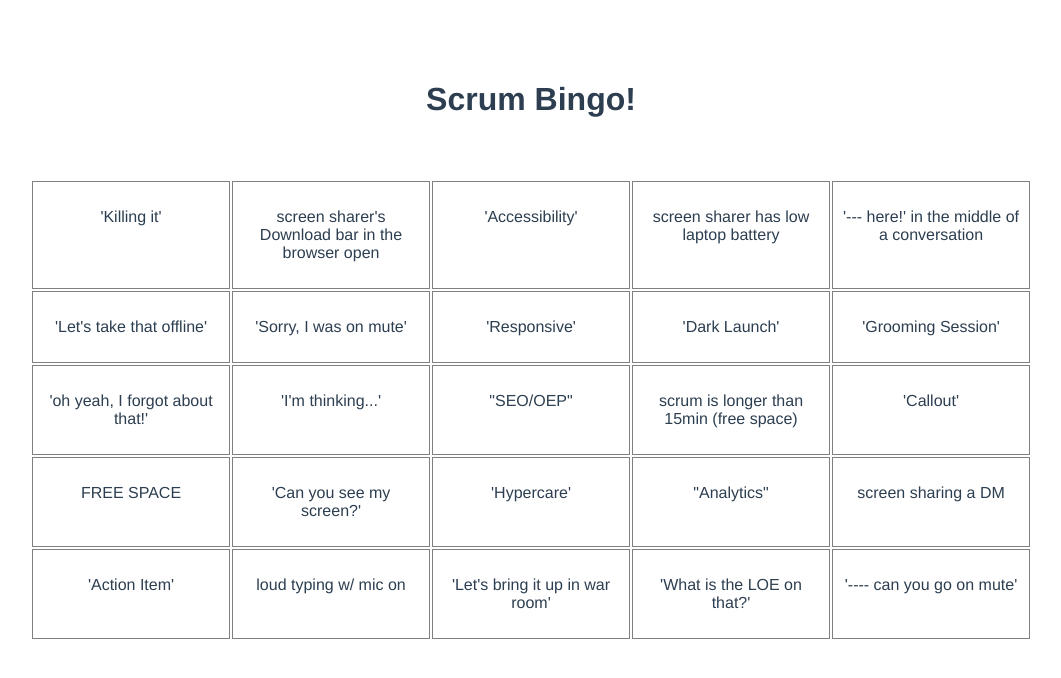
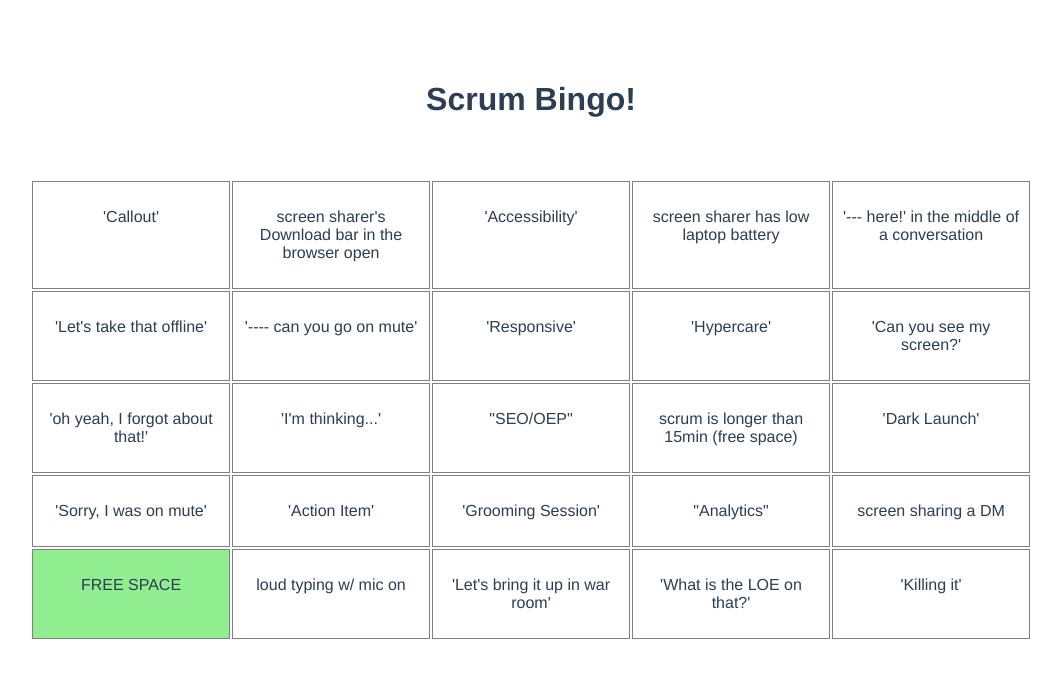
Before and after one commit to jsonpoindexter/meeting-bingo, a Vue app: page / in a window 1280 px wide. Shown: the top 678 px of the page, without its empty margins (109-1170 px from the left). Built offline with nearby package versions, Linux system fonts and the light colour scheme.

Commit message:
Don't allow de-select of 'FREE SPACE' box

```diff
--- a/src/components/GameSheet/Box.vue
+++ b/src/components/GameSheet/Box.vue
@@ -10,10 +10,10 @@ import { Component, Prop, Vue } from 'vue-property-decorator'
 @Component({})
 export default class Box extends Vue {
   @Prop() private label!: string
-  selected: boolean = false
+  selected: boolean = this.label === 'FREE SPACE'
 
   selectBox() {
-    this.selected = !this.selected
+    if (this.label !== 'FREE SPACE') this.selected = !this.selected
   }
 }
 </script>
--- a/src/components/GameSheet/index.vue
+++ b/src/components/GameSheet/index.vue
@@ -13,6 +13,7 @@ import Box from '@/components/GameSheet/Box.vue'
 })
 export default class GameSheet extends Vue {
   boxLabels: string[] = [
+    'FREE SPACE',
     "'Action Item'",
     "'Can you see my screen?'",
     "'Grooming Session'",
@@ -22,7 +23,6 @@ export default class GameSheet extends Vue {
     "'Killing it'",
     "'---- can you go on mute'",
     "'Sorry, I was on mute'",
-    'FREE SPACE',
     "'--- here!' in the middle of a conversation",
     'scrum is longer than 15min (free space)',
     "'Launch Readiness'",
```
